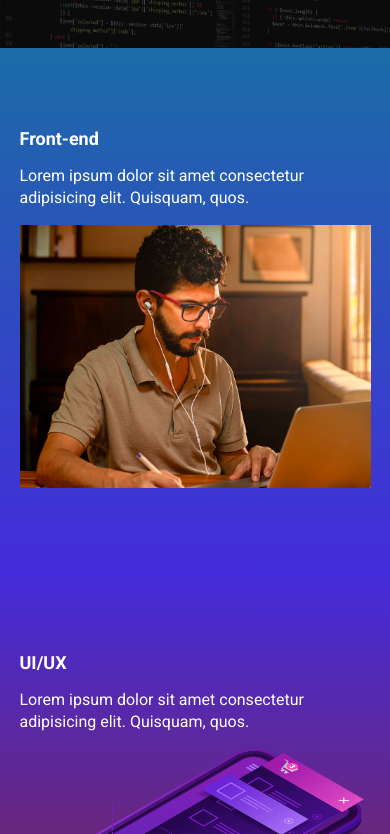
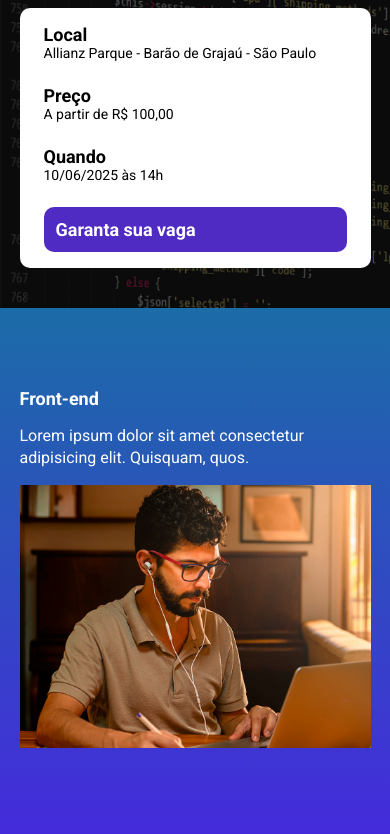
Before and after one commit to marcoaolivei/ebac_tech_talks, a website built with Parcel: page src/index.html in a window 390 px wide. Shown: the part 152-986 px from the top of the page. Built offline with nearby package versions, Linux system fonts and the light colour scheme.

Commit message:
responsivopara celular

```diff
--- a/src/index.html
+++ b/src/index.html
@@ -17,6 +17,24 @@
       <p class="hero__text">
         O maior evento de tecnologia do Brasil começa em <span id="contador"></span>
       </p>
+      <div class="infos-bar">
+        <ul class="infos-bar__infos">
+          <li class="infos-bar__infos__item">
+            <b>Local</b>
+            Allianz Parque - Barão de Grajaú - São Paulo
+          </li>
+          <li class="infos-bar__infos__item">
+            <b>Preço</b>
+            A partir de R$ 100,00
+          </li>
+          <li class="infos-bar__infos__item">
+            <b>Quando</b>
+            10/06/2025 às 14h
+          </li>
+
+        </ul>
+        <a href="#" class="button button--primary">Garanta sua vaga</a>
+      </div>
     </div>
   </header>
   <section class="event event--frontend">
--- a/src/styles/_hero.scss
+++ b/src/styles/_hero.scss
@@ -2,6 +2,7 @@
 
 .hero {
     padding-top: 64px;
+    padding-bottom: 64px;
     background-image: url(../images/fundo.png);
     background-repeat: no-repeat;
     background-size: cover;
--- /dev/null
+++ b/src/styles/components/_buttons.scss
@@ -0,0 +1,28 @@
+.button {
+    padding: 12px;
+    font-size: 18px;
+    font-weight: bold;
+    border-radius: 10px;
+    cursor: pointer;
+    border: none;
+    text-decoration: none;
+    white-space: nowrap;
+
+
+    &--primary {
+        color: #fff;
+        background-color: #4F2AC3;
+    }
+
+    @media (max-width: 640px) {
+        display: flex;
+        width: 100%;
+        align-items: center;
+    }
+
+    @media (max-width: 1024px) {
+        display: flex;
+        align-items: center;
+    }
+
+}
--- /dev/null
+++ b/src/styles/components/_infos_bar.scss
@@ -0,0 +1,41 @@
+.infos-bar {
+    padding: 16px 24px;
+    background-color: #fff;
+    border-radius: 10px;
+    display: flex;
+    justify-content: space-between;
+
+    &__infos {
+        display: flex;
+        gap: 40px;
+
+        &__item {
+            font-size: 14px;
+            color: #000;
+
+            b {
+                font-size: 18px;
+                display: block;
+                color: #000;
+            }
+        }
+    }
+
+    @media (max-width: 640px) {
+        display: block;
+
+        &__infos {
+            display: block;
+
+            &__item {
+                margin-bottom: 24px;
+            }
+        }
+    }
+
+    @media (max-width: 1024px) {
+        &__infos {
+            gap: 16px;
+        }
+    }
+}
--- a/src/styles/main.scss
+++ b/src/styles/main.scss
@@ -1,6 +1,8 @@
 @use 'hero';
 @use 'event';
 @use 'variables';
+@use 'components/infos_bar';
+@use 'components/buttons';
 
 * {
     margin: 0;
@@ -8,6 +10,7 @@
     box-sizing: border-box;
     font-family: 'Roboto', sans-serif;
     color: variables.$textColor;
+    list-style: none;
 }
 
 .container {
```
